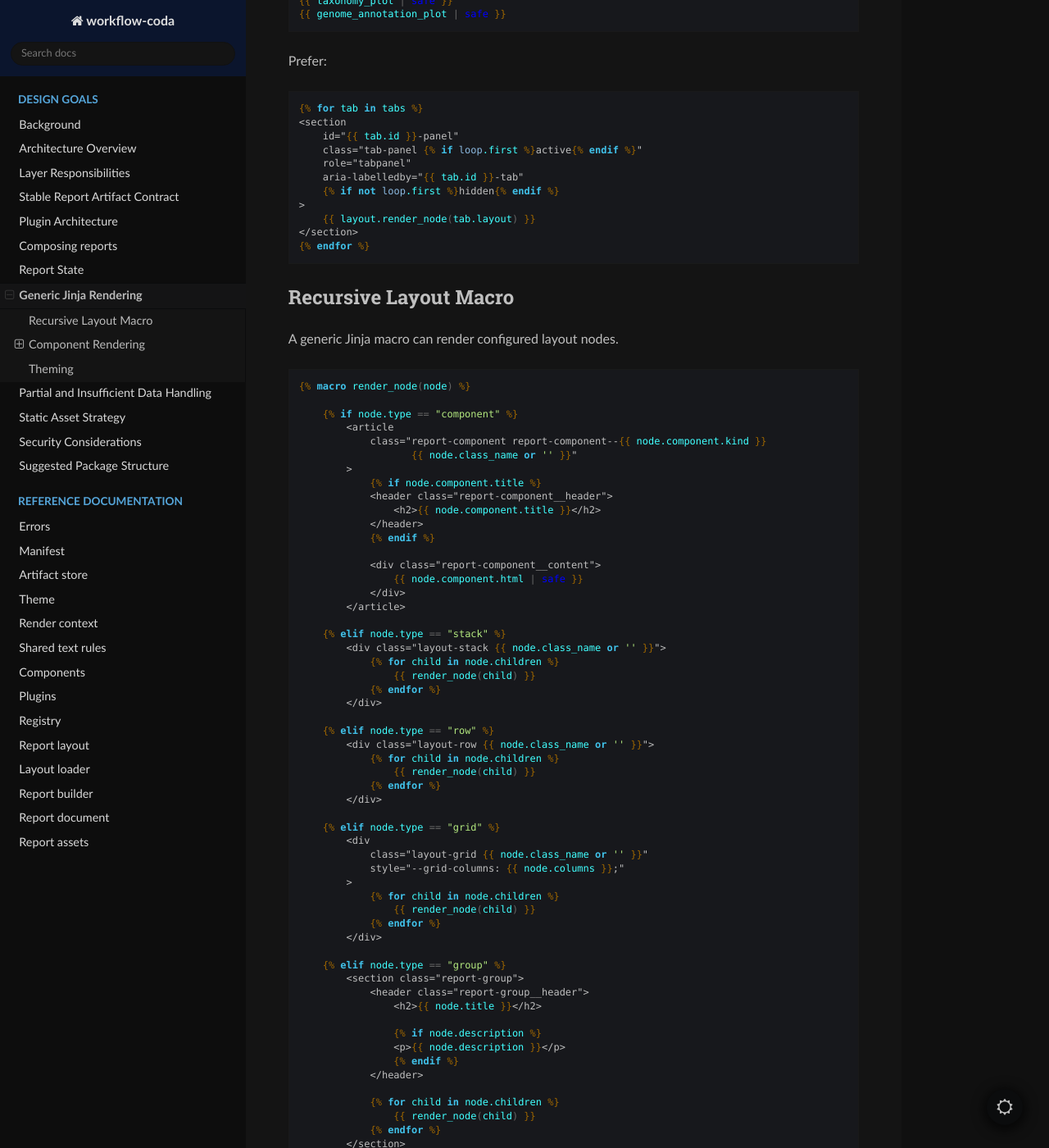
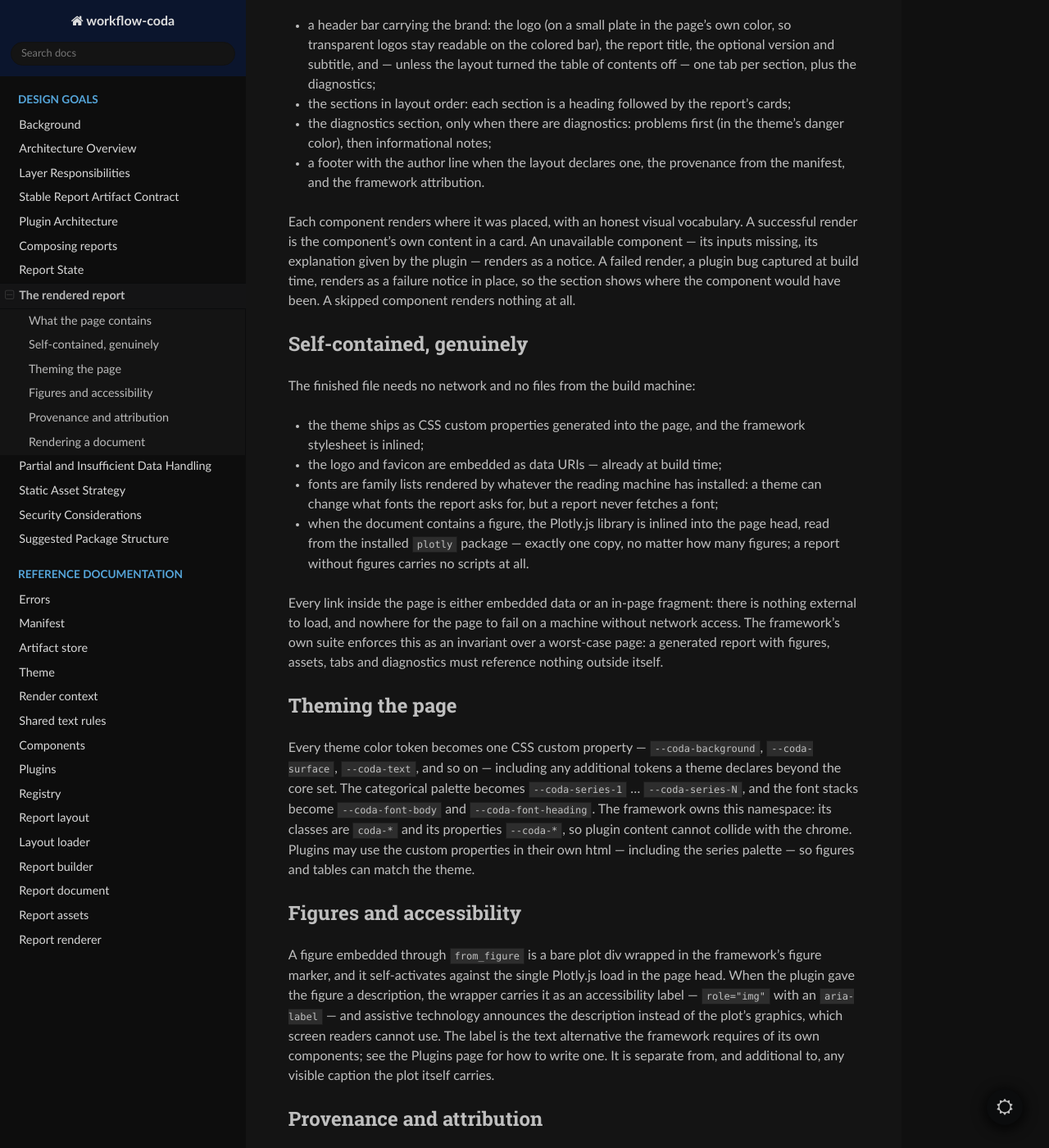
Before and after one commit to Rounge-lab/workflow-coda, a Sphinx documentation site: the page built from docs/dev/source/roadmap/rendering.rst, in a window 1280 px wide and 1400 px high, scrolled down 485 px. Shown: the whole window at 82% size. Built offline with Sphinx 7.4.7 and the Read the Docs theme 3.1.0, drawn with Linux system fonts in a browser that asks for light colours; some of the changed text lies outside the part shown.

Commit message:
Updated documentation to align with rendering implementations and added reference documentation

```diff
--- a/docs/dev/source/api/errors.rst
+++ b/docs/dev/source/api/errors.rst
@@ -35,3 +35,8 @@ Layout family
 --------------
 
 .. autoclass:: workflow_coda.errors.LayoutError
+
+Render family
+--------------
+
+.. autoclass:: workflow_coda.errors.RenderError
--- /dev/null
+++ b/docs/dev/source/api/render.rst
@@ -0,0 +1,6 @@
+Report renderer
+================
+
+.. automodule:: workflow_coda.render
+
+.. autofunction:: workflow_coda.render.render_report
--- a/docs/dev/source/index.rst
+++ b/docs/dev/source/index.rst
@@ -48,3 +48,4 @@ components, and renders a portable static HTML report.
    api/builder
    api/report
    api/assets
+   api/render
--- a/docs/dev/source/roadmap/rendering.rst
+++ b/docs/dev/source/roadmap/rendering.rst
@@ -1,274 +1,130 @@
-Generic Jinja Rendering
-=======================
+The rendered report
+===================
 
-The base Jinja template should only render general report concepts:
+The last stage of the pipeline turns a report document into the
+deliverable: one HTML file, ready to open, archive, or attach — on
+any machine, with or without a network, with nothing else
+installed.  This page describes what that page contains and the
+promises it keeps.
 
-* HTML document structure.
-* Header and footer.
-* Tab navigation.
-* Shared assets.
-* A recursive layout tree.
+Rendering is a pure function of the document.  By the time the
+document exists, every decision has been made: plugins resolved and
+gated, components rendered, the theme loaded, assets embedded.  The
+renderer reads the document plus the framework's own chrome — the
+templates and stylesheet shipped with workflow-coda — and writes
+the page.  It consults no registry, reads no user files, and takes
+no options.
 
-It should not render analysis-specific variables directly.
-
-Avoid:
-
-.. code-block:: jinja
-
-   {{ checkv_plot | safe }}
-   {{ taxonomy_plot | safe }}
-   {{ genome_annotation_plot | safe }}
-
-Prefer:
-
-.. code-block:: jinja
-
-   {% for tab in tabs %}
-   <section
-       id="{{ tab.id }}-panel"
-       class="tab-panel {% if loop.first %}active{% endif %}"
-       role="tabpanel"
-       aria-labelledby="{{ tab.id }}-tab"
-       {% if not loop.first %}hidden{% endif %}
-   >
-       {{ layout.render_node(tab.layout) }}
-   </section>
-   {% endfor %}
-
-Recursive Layout Macro
+What the page contains
 ----------------------
 
-A generic Jinja macro can render configured layout nodes.
+The page is a single scrollable document, structured top to bottom:
 
-.. code-block:: jinja
+* a header bar carrying the brand: the logo (on a small plate in
+  the page's own color, so transparent logos stay readable on the
+  colored bar), the report title, the optional version and
+  subtitle, and — unless the layout turned the table of contents
+  off — one tab per section, plus the diagnostics;
+* the sections in layout order: each section is a heading followed
+  by the report's cards;
+* the diagnostics section, only when there are diagnostics:
+  problems first (in the theme's danger color), then informational
+  notes;
+* a footer with the author line when the layout declares one, the
+  provenance from the manifest, and the framework attribution.
 
-   {% macro render_node(node) %}
+Each component renders where it was placed, with an honest visual
+vocabulary.  A successful render is the component's own content in a
+card.  An unavailable component — its inputs missing, its
+explanation given by the plugin — renders as a notice.  A failed
+render, a plugin bug captured at build time, renders as a failure
+notice in place, so the section shows where the component would
+have been.  A skipped component renders nothing at all.
 
-       {% if node.type == "component" %}
-           <article
-               class="report-component report-component--{{ node.component.kind }}
-                      {{ node.class_name or '' }}"
-           >
-               {% if node.component.title %}
-               <header class="report-component__header">
-                   <h2>{{ node.component.title }}</h2>
-               </header>
-               {% endif %}
+Self-contained, genuinely
+-------------------------
 
-               <div class="report-component__content">
-                   {{ node.component.html | safe }}
-               </div>
-           </article>
+The finished file needs no network and no files from the build
+machine:
 
-       {% elif node.type == "stack" %}
-           <div class="layout-stack {{ node.class_name or '' }}">
-               {% for child in node.children %}
-                   {{ render_node(child) }}
-               {% endfor %}
-           </div>
+* the theme ships as CSS custom properties generated into the page,
+  and the framework stylesheet is inlined;
+* the logo and favicon are embedded as data URIs — already at build
+  time;
+* fonts are family lists rendered by whatever the reading machine
+  has installed: a theme can change what fonts the report asks for,
+  but a report never fetches a font;
+* when the document contains a figure, the Plotly.js library is
+  inlined into the page head, read from the installed ``plotly``
+  package — exactly one copy, no matter how many figures; a report
+  without figures carries no scripts at all.
 
-       {% elif node.type == "row" %}
-           <div class="layout-row {{ node.class_name or '' }}">
-               {% for child in node.children %}
-                   {{ render_node(child) }}
-               {% endfor %}
-           </div>
+Every link inside the page is either embedded data or an in-page
+fragment: there is nothing external to load, and nowhere for the
+page to fail on a machine without network access.  The framework's
+own suite enforces this as an invariant over a worst-case page: a
+generated report with figures, assets, tabs and diagnostics must
+reference nothing outside itself.
 
-       {% elif node.type == "grid" %}
-           <div
-               class="layout-grid {{ node.class_name or '' }}"
-               style="--grid-columns: {{ node.columns }};"
-           >
-               {% for child in node.children %}
-                   {{ render_node(child) }}
-               {% endfor %}
-           </div>
+Theming the page
+----------------
 
-       {% elif node.type == "group" %}
-           <section class="report-group">
-               <header class="report-group__header">
-                   <h2>{{ node.title }}</h2>
+Every theme color token becomes one CSS custom property —
+``--coda-background``, ``--coda-surface``, ``--coda-text``, and so
+on — including any additional tokens a theme declares beyond the
+core set.  The categorical palette becomes ``--coda-series-1`` …
+``--coda-series-N``, and the font stacks become ``--coda-font-body``
+and ``--coda-font-heading``.  The framework owns this namespace:
+its classes are ``coda-*`` and its properties ``--coda-*``, so
+plugin content cannot collide with the chrome.  Plugins may use the
+custom properties in their own html — including the series palette
+— so figures and tables can match the theme.
 
-                   {% if node.description %}
-                   <p>{{ node.description }}</p>
-                   {% endif %}
-               </header>
+Figures and accessibility
+--------------------------
 
-               {% for child in node.children %}
-                   {{ render_node(child) }}
-               {% endfor %}
-           </section>
+A figure embedded through ``from_figure`` is a bare plot div wrapped
+in the framework's figure marker, and it self-activates against the
+single Plotly.js load in the page head.  When the plugin gave the
+figure a description, the wrapper carries it as an accessibility
+label — ``role="img"`` with an ``aria-label`` — and assistive
+technology announces the description instead of the plot's
+graphics, which screen readers cannot use.  The label is the text
+alternative the framework requires of its own components; see the
+Plugins page for how to write one.  It is separate from, and
+additional to, any visible caption the plot itself carries.
 
-       {% endif %}
+Provenance and attribution
+--------------------------
 
-   {% endmacro %}
+The footer records what the manifest recorded: the producing
+workflow and its version, the workflow module and run identifiers
+when the manifest declares them, the manifest's schema version, and
+how many of the declared artifacts completed the pipeline.  Below
+it, the attribution line states that the report was generated by
+workflow-coda.  The footer carries no links — the
+self-containment promise binds the framework's own footer too.
 
-Component Rendering
--------------------
+Rendering a document
+--------------------
 
-There are two supported strategies for component content.
-
-Pre-rendered HTML
-^^^^^^^^^^^^^^^^^
-
-A plugin returns trusted HTML:
+Rendering is one call returning the complete page as text; the
+caller writes it wherever it goes:
 
 .. code-block:: python
 
-   ReportComponent(
-       id="ordination.bray_curtis",
-       title="Bray-Curtis sample ordination",
-       kind="plot",
-       html=figure.to_html(
-           full_html=False,
-           include_plotlyjs=False,
-           config={"responsive": True},
-       ),
-   )
+   from pathlib import Path
 
-This is suitable for Plotly-generated fragments and internal trusted templates.
+   from workflow_coda.render import render_report
 
-Template plus context
-^^^^^^^^^^^^^^^^^^^^^
+   page = render_report(document)
+   Path("report.html").write_text(page, encoding="utf-8")
 
-A plugin returns a component template path and a context dictionary.
+See :doc:`../roadmap/layout` for the full pipeline from manifest to finished
+file.
 
-.. code-block:: python
-
-   @dataclass
-   class ReportComponent:
-       id: str
-       title: str | None
-       kind: str
-       template: str
-       context: dict[str, Any]
-       available: bool = True
-
-Example:
-
-.. code-block:: python
-
-   ReportComponent(
-       id="overview.kpis",
-       title=None,
-       kind="kpi_grid",
-       template="components/kpi_grid.html.jinja",
-       context={"kpis": kpis},
-   )
-
-The report builder renders this component through a trusted Jinja environment
-before inserting it into the generic layout.
-
-The template-plus-context approach is preferred for reusable non-Plotly report
-components such as KPI grids, tables, notices, and metadata blocks.
-
-
-Theming
--------
-
-Reports are themed through *design tokens*: a small, validated set of
-semantic color values that is the single source of truth for every
-visual element of a report — page CSS, plugin-generated figures, and
-report JavaScript.  All colors are decided at report build time: the
-generated HTML is deterministic, and theming is testable in Python
-without a browser.
-
-A theme consists of:
-
-* ``name``: the theme's human-readable name.
-* ``colors``: a mapping of semantic tokens to ``#rrggbb`` colors.  Every
-  theme must provide the core tokens:
-
-  ``background``, ``surface``, ``text``, ``muted``, ``border``,
-  ``primary``, ``accent``, ``success``, ``warning``, ``danger``
-
-  Themes may declare additional tokens beyond the core set.
-* ``series``: an ordered categorical palette of at least two colors, for
-  plots and other repeated-color contexts.
-
-Tokens are lowercase kebab-case words.  The theme model is strict and
-frozen, like the manifest models: unknown structure and malformed colors
-fail validation, and a theme file that fails validation surfaces as a
-typed framework error at build time rather than a silently degraded
-report.  Typography, spacing, and layout are not theme tokens; they
-remain the responsibility of ``report.css``.
-
-Example theme file:
-
-.. code-block:: yaml
-
-   name: default
-   colors:
-     background: "#ffffff"
-     surface: "#f5f7fa"
-     text: "#212529"
-     muted: "#6c757d"
-     border: "#dee2e6"
-     primary: "#0d6efd"
-     accent: "#6610f2"
-     success: "#198754"
-     warning: "#ffc107"
-     danger: "#dc3545"
-   series:
-     - "#0d6efd"
-     - "#d63384"
-     - "#fd7e14"
-     - "#20c997"
-     - "#6610f2"
-
-The theme is injected at two places, both at build time:
-
-1. **CSS.**  The report template emits the theme as CSS custom properties
-   in a single ``:root`` block.  Token ``x`` becomes ``--wc-x``; the
-   series palette becomes ``--wc-series-1``, ``--wc-series-2``, ... with
-   as many variables as the palette has colors.  The ``--wc-`` prefix
-   avoids collisions with properties contributed by plugins or the
-   hosting page.
-
-   .. code-block:: css
-
-      :root {
-        --wc-background: #ffffff;
-        --wc-surface: #f5f7fa;
-        /* ... */
-        --wc-series-1: #0d6efd;
-        --wc-series-2: #d63384;
-      }
-
-   ``report.css`` references these custom properties exclusively and
-   contains no color literals.  Swapping a theme therefore restyles the
-   entire report without any CSS modification.
-
-2. **Plugins.**  The render context exposes the theme to every plugin, so
-   generated figures share the report's appearance:
-
-   .. code-block:: python
-
-      def render(self, context, parameters):
-          figure.update_layout(
-              colorway=list(context.theme.series),
-              font={"color": context.theme.colors["text"]},
-              paper_bgcolor=context.theme.colors["surface"],
-          )
-
-Division of responsibility:
-
-* *Theme authors extend* the token set.  ``report.css`` and plugins may
-  use non-core tokens opportunistically when the active theme provides
-  them.
-* *Plugins consume* the core tokens and the series palette.  Plugins
-  never declare tokens of their own, and never hard-code colors.
-
-This keeps themes and plugins orthogonal: a plugin renders correctly
-against any theme, and a theme restyles any plugin's output.
-
-Theme selection happens at build time.  The framework ships a built-in
-``default`` theme; selecting a custom theme file via the CLI is a planned
-feature of the CLI milestone.
-
-Dark mode is an explicit non-goal for the current milestones.  The token
-architecture does not preclude it — a dark palette could later be added
-as a second token set applied via a ``[data-theme]`` attribute or
-``prefers-color-scheme``, without changes to the plugin contract.  The
-non-goal is recorded here so that partial support is not added
-piecemeal before that decision.
+Rendering cannot fail on anything a report author wrote: the
+document is complete and validated before the renderer sees it.
+The one failure it can raise is environmental — the document
+contains figures but the ``plotly`` package is not installed — and
+the error names the fix.
--- a/pixi.toml
+++ b/pixi.toml
@@ -35,6 +35,10 @@ lint = { depends-on = ["ruff-check", "ruff-format-check"] }
 lint-fix = { depends-on = ["ruff-format", "ruff-check-fix"] }
 test = { depends-on = ["lint", "mypy", "pytest"] }
 
-[tasks.docs]
+[feature.docs.tasks.docs]
 cmd = "sphinx-build -M html ./source ./build --fail-on-warning"
 cwd = "docs/dev"
+
+[feature.docs.tasks.docs-clean]
+cmd = "sphinx-build -M clean ./source ./build"
+cwd = "docs/dev"
```
Also changed, not shown: docs/dev/source/roadmap/layout.rst (+9 -1 lines), docs/dev/source/roadmap/plugins.rst (+11 -7 lines), docs/dev/source/roadmap/structure.rst (+7 -0 lines).
